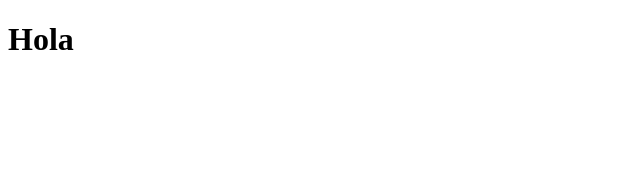
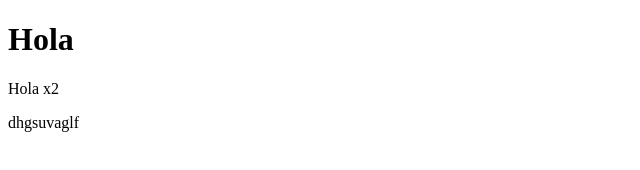
Before and after one commit to HugoLorenzo/Nombre, a plain HTML site: page index.html in a window 1280 px wide. Shown: the whole page, without its empty margins (0-640 px from the left). Drawn offline with Linux system fonts and the light colour scheme.

```diff
--- a/index.html
+++ b/index.html
@@ -8,5 +8,8 @@
 </head>
 <body>
     <h1>Hola</h1>
+    <div><p>Hola x2</p></div>
+    <div><p>dhgsuvaglf</p>
+    </div>
 </body>
 </html>
```
